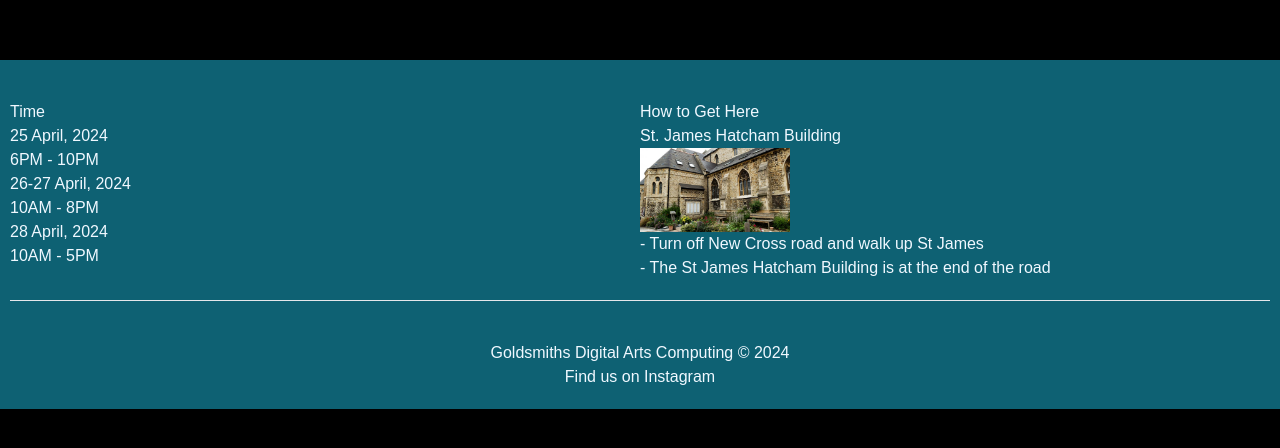
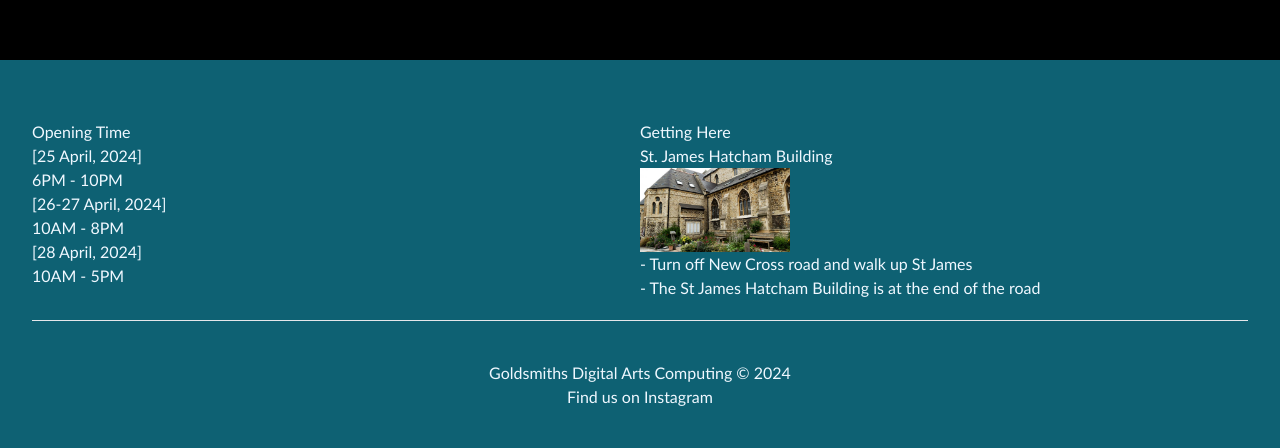
Before and after one commit to jadelin222/course-archive, a Next.js app: page /fogrot in a window 1280 px wide. Shown: the part 740-1188 px from the top of the page. Before the commit the page ends 1149 px from the top, so only its background shows below. Built offline with nearby package versions, Linux system fonts and the light colour scheme.

Commit message:
footer minor change

```diff
--- a/src/app/page.js
+++ b/src/app/page.js
@@ -115,7 +115,7 @@ export default function Home() {
             </div>
           </div>
           <div className='right'>
-            ???????
+            Selected Artworks Section
           </div>
         </div>
 
--- a/src/components/footer.css
+++ b/src/components/footer.css
@@ -1,6 +1,6 @@
 footer {
     background-color: #0e6173;
-    padding:20px 10px;
+    padding:2.5rem 2rem;
     text-align: center;
   }
   hr{
--- a/src/components/footer.jsx
+++ b/src/components/footer.jsx
@@ -14,16 +14,16 @@ export default function Footer() {
       <div>
         <div className='flex-footer-top'>
           <div className='footer-flex-item'>
-            <h3>Time</h3>
-            <p>25 April, 2024</p>
+            <h3>Opening Time</h3>
+            <p>[25 April, 2024]</p>
             <p>6PM - 10PM</p>
-            <p>26-27 April, 2024</p>
+            <p>[26-27 April, 2024]</p>
             <p>10AM - 8PM</p>
-            <p>28 April, 2024</p>
+            <p>[28 April, 2024]</p>
             <p>10AM - 5PM</p>
           </div>
           <div className='footer-flex-item'>
-            <h3>How to Get Here</h3>
+            <h3>Getting Here</h3>
             <a href="https://www.gold.ac.uk/campus-map/st-james-hatcham-building/#map-view">
             St. James Hatcham Building
             <Image
--- a/src/styles/globals.css
+++ b/src/styles/globals.css
@@ -30,8 +30,8 @@ body {
     rgb(var(--background-start-rgb));
   background: black;
 
-  /* font-family: 'Gill Sans', 'Gill Sans MT', Calibri, 'Trebuchet MS', sans-serif; */
-  font-family: Arial, Helvetica, sans-serif;
+  font-family: 'Gill Sans', 'Gill Sans MT', Calibri, 'Trebuchet MS', sans-serif;
+  /* font-family: Arial, Helvetica, sans-serif; */
   font-size: 16px;
 }
 .sticky-navbar {
```
